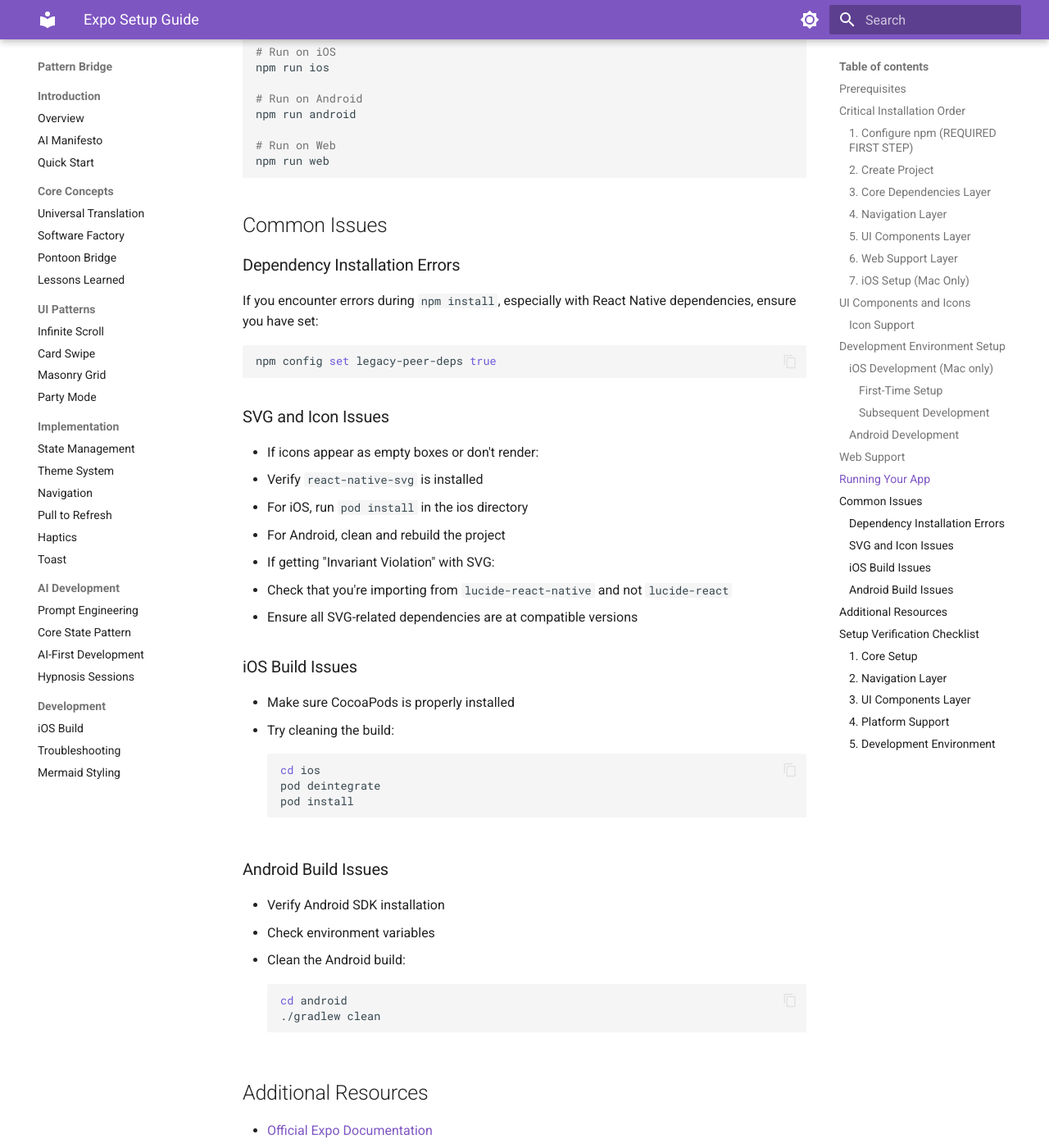
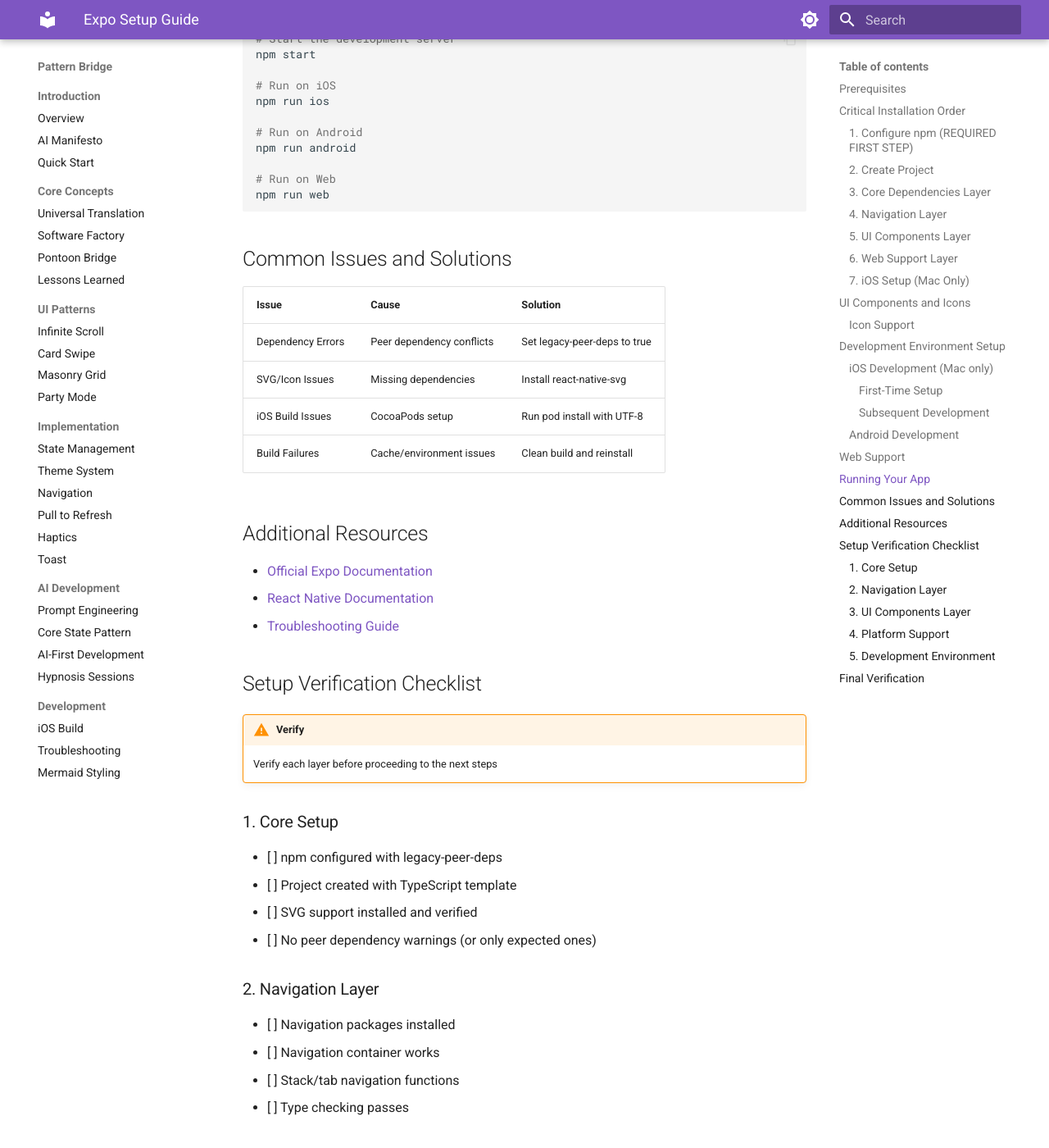
Before and after one commit to jackccrawford/pattern-bridge, an MkDocs documentation site: the page built from docs/development/expo-setup.md, in a window 1280 px wide and 1400 px high, scrolled down 3927 px. Shown: the whole window at 82% size. Built offline with MkDocs 1.6.1 and Material for MkDocs 9.7.7, drawn with Linux system fonts in a browser that asks for light colours; some of the changed text lies outside the part shown.

Commit message:
New doc edits

````diff
--- a/docs/development/expo-setup.md
+++ b/docs/development/expo-setup.md
@@ -2,16 +2,22 @@
 
 ## Prerequisites
 
-Before starting with Expo setup, ensure you have:
-- Node.js installed (recommended version: 18.x or later)
-- npm or yarn package manager
-- iOS Simulator (for Mac users) or Android Studio (for Android development)
+Node.js
+:   Version 18.x or later required for optimal compatibility
+
+npm/yarn
+:   Package manager for dependency installation
+
+iOS Simulator
+:   Required for iOS development on Mac (Mac users only)
+
+Android Studio
+:   Required for Android development
 
 ## Critical Installation Order
 
-> ⚠️ **The order of installation is crucial for a stable setup**
->
-> Following this exact order prevents common dependency conflicts and setup issues.
+!!! warning "Important"
+    The order of installation is crucial for a stable setup. Following this exact order prevents common dependency conflicts and setup issues.
 
 ### 1. Configure npm (REQUIRED FIRST STEP)
 ```bash
@@ -55,11 +61,14 @@
 cd ios && pod install && cd ..
 ```
 
-> 🔍 **Verification After Each Layer**
-> - Test core functionality before adding the next layer
-> - Run basic tests if available
-> - Check for any warning messages
-> - Verify types are working correctly
+> :mag: **Verification After Each Layer**
+>
+> After installing each layer, verify:
+> - [ ] Core functionality works
+> - [ ] No TypeScript errors
+> - [ ] No console warnings
+> - [ ] Dependencies resolved correctly
+> - [ ] Build succeeds
 
 ## UI Components and Icons
 
@@ -89,13 +98,15 @@
 
 ### iOS Development (Mac only)
 
-> ⚠️ **CRITICAL: CocoaPods UTF-8 Requirement**
->
-> Before running ANY CocoaPods commands, you MUST use this exact command:
-> ```bash
-> env LANG=en_US.UTF-8 pod install
-> ```
-> Failure to do this will result in encoding errors and pod installation will fail.
+!!! warning "Critical"
+    **CRITICAL: CocoaPods UTF-8 Requirement**
+
+Before running ANY CocoaPods commands, you **MUST** use this exact command:
+```bash
+env LANG=en_US.UTF-8 pod install
+```
+!!! warning "Important"
+    Failure to do this will result in encoding errors and pod installation will fail.
 
 #### First-Time Setup
 
@@ -129,20 +140,6 @@
 - Use `expo start` and press `i` in the Metro bundler
 - Or use `npm run ios` if you prefer npm scripts
 - For Expo Go, follow the Expo CLI instructions for running on iOS
-
-Common iOS Setup Issues:
-- If you see Unicode/encoding errors during pod install, make sure you used the `env LANG=en_US.UTF-8` prefix
-- If pods fail to install, try cleaning:
-  ```bash
-  cd ios
-  env LANG=en_US.UTF-8 pod deintegrate
-  env LANG=en_US.UTF-8 pod install
-  cd ..
-  ```
-- If build fails in Xcode:
-  1. Clean the build folder (Cmd + Shift + K)
-  2. Clean the build cache (Cmd + Option + Shift + K)
-  3. Try building again
 
 ### Android Development
 1. Install Android Studio
@@ -178,40 +175,14 @@
 npm run web
 ```
 
-## Common Issues
+## Common Issues and Solutions
 
-### Dependency Installation Errors
-If you encounter errors during `npm install`, especially with React Native dependencies, ensure you have set:
-```bash
-npm config set legacy-peer-deps true
-```
-
-### SVG and Icon Issues
-- If icons appear as empty boxes or don't render:
-  1. Verify `react-native-svg` is installed
-  2. For iOS, run `pod install` in the ios directory
-  3. For Android, clean and rebuild the project
-- If getting "Invariant Violation" with SVG:
-  1. Check that you're importing from `lucide-react-native` and not `lucide-react`
-  2. Ensure all SVG-related dependencies are at compatible versions
-
-### iOS Build Issues
-- Make sure CocoaPods is properly installed
-- Try cleaning the build:
-  ```bash
-  cd ios
-  pod deintegrate
-  pod install
-  ```
-
-### Android Build Issues
-- Verify Android SDK installation
-- Check environment variables
-- Clean the Android build:
-  ```bash
-  cd android
-  ./gradlew clean
-  ```
+| Issue | Cause | Solution |
+|-------|-------|----------|
+| Dependency Errors | Peer dependency conflicts | Set legacy-peer-deps to true |
+| SVG/Icon Issues | Missing dependencies | Install react-native-svg |
+| iOS Build Issues | CocoaPods setup | Run pod install with UTF-8 |
+| Build Failures | Cache/environment issues | Clean build and reinstall |
 
 ## Additional Resources
 
@@ -221,7 +192,8 @@
 
 ## Setup Verification Checklist
 
-> ⚠️ **Verify each layer before proceeding to the next**
+!!! warning "Verify"
+    Verify each layer before proceeding to the next steps
 
 ### 1. Core Setup
 - [ ] npm configured with legacy-peer-deps
@@ -253,4 +225,15 @@
 - [ ] Tests pass (if implemented)
 - [ ] No type errors in editor
 
-🚫 **Do not proceed to the next layer until all checks pass for the current layer**. Fixing setup issues later will cost significantly more time.
+## Final Verification
+
+- [ ] All dependencies installed
+- [ ] TypeScript compilation succeeds
+- [ ] Tests pass (if implemented)
+- [ ] No type errors in editor
+- [ ] No console warnings
+
+!!! danger "Critical"
+    **Do not proceed** to the next layer until all checks pass for the current layer. Fixing setup issues later will cost significantly more time.
+
+Good luck!
````
